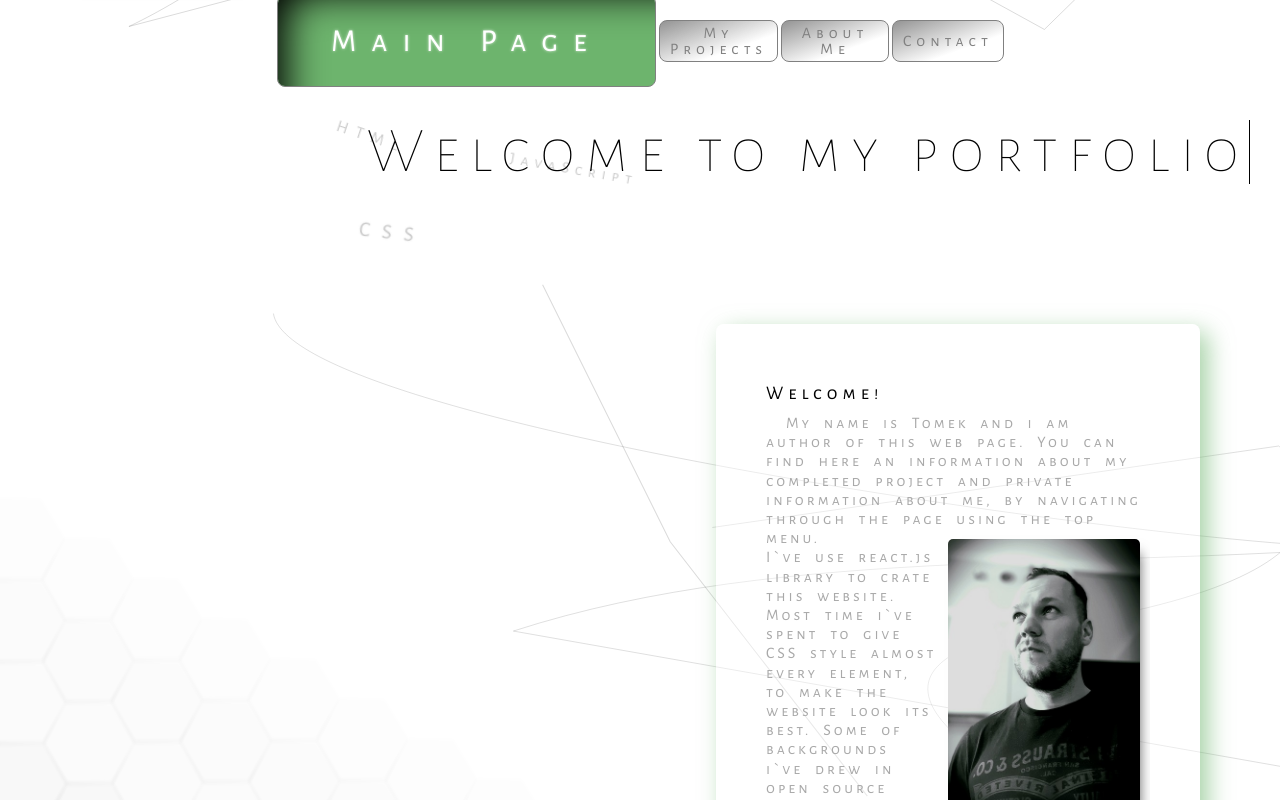
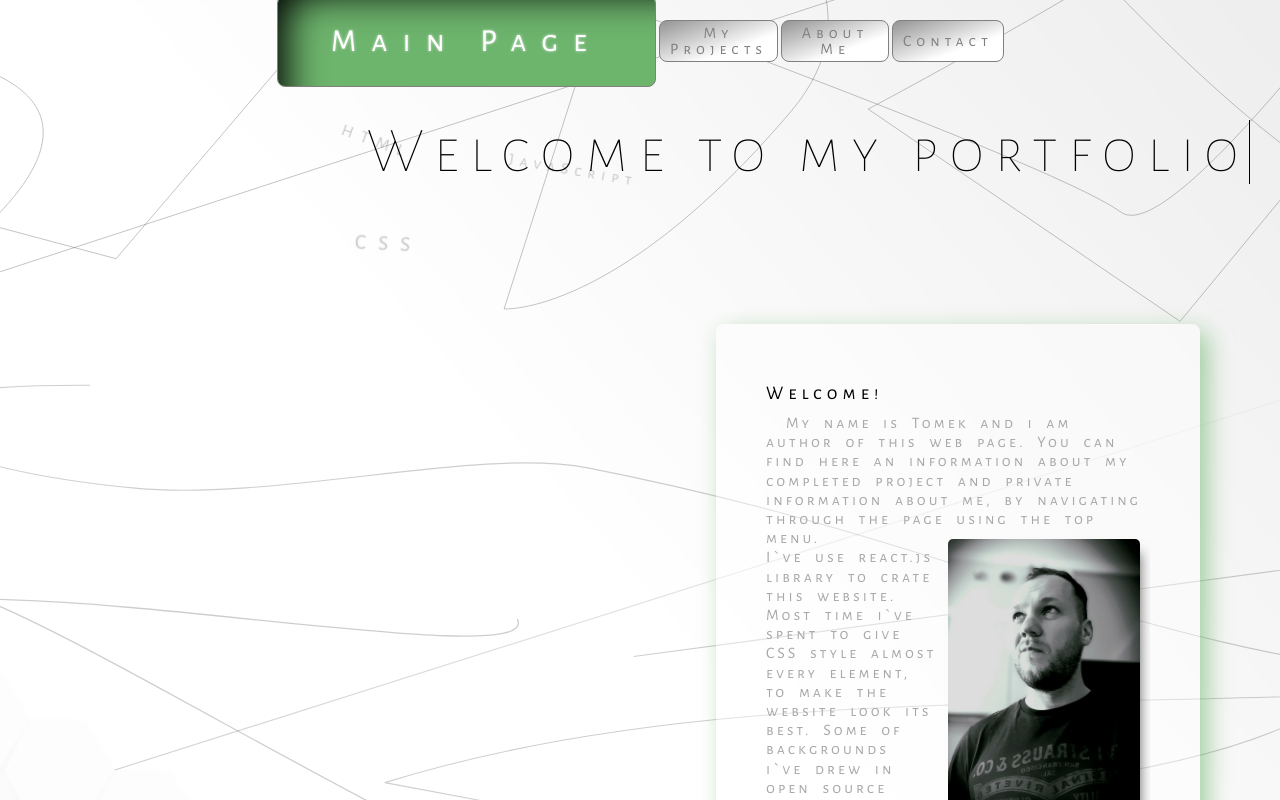
Before and after one commit to trohda/Portfolio-project, a React (Create React App) app: page / in a window 1280 px wide. Shown: the part 320-1120 px from the top of the page. Built offline with nearby package versions, Linux system fonts and the light colour scheme.

Commit message:
Main background change

```diff
--- a/src/App.js
+++ b/src/App.js
@@ -2,12 +2,13 @@ import { BrowserRouter, Route, Routes } from "react-router-dom";
 import AboutMe from "./components/AboutMe/AboutMe";
 import Header from "./components/Header/Header";
 import MainPage from "./components/MainPage/MainPage";
-import Navbar from "./components/Navbar/Navbar";
+
 import Contact from "./components/Contact/Contact";
 import ProjectsList from "./components/ProjectsList/ProjectsList";
 import "./AppStyle.css";
-import { useState } from "react";
+
 import Footer from "./components/Footer/Footer";
+import PageLayout from "./components/PageLayout/PageLayout";
 
 function App() {
   //MOBILE DETECTORS
@@ -22,6 +23,7 @@ function App() {
   return (
     <div>
       <BrowserRouter>
+        <PageLayout>
           <Header />
 
           <Routes>
@@ -30,7 +32,7 @@ function App() {
             <Route path="/aboutme" element={<AboutMe />} />
             <Route path="/contact" element={<Contact />} />
           </Routes>
-
+        </PageLayout>
         <Footer />
       </BrowserRouter>
     </div>
--- a/src/AppStyle.css
+++ b/src/AppStyle.css
@@ -1,7 +1,4 @@
 .MainPage {
-  background-image: url(img/BackgroundMainPage2.svg);
-  background-size: cover;
-  background-position: center;
   background-color: rgba(0, 0, 0, 0);
   animation-name: makeWhite;
   animation-duration: 4s;
--- a/src/components/Header/HeaderStyles.css
+++ b/src/components/Header/HeaderStyles.css
@@ -4,8 +4,8 @@
   display: flex;
   flex-direction: column;
   align-items: center;
-  background-image: url(../../img/headerbcgr1.svg);
-  background-size: cover;
+  /* background-image: url(../../img/headerbcgr1.svg);
+  background-size: cover; */
 }
 
 .photoAndPersonalInfos {
--- a/src/components/MainPage/MainPage.js
+++ b/src/components/MainPage/MainPage.js
@@ -22,13 +22,11 @@ const MainPage = () => {
                 here an information about my completed project and private
                 information about me, by navigating through the page using the
                 top menu.
-                <div className="aboutPagePhotoWrapper">
-                  <Image
-                    src={img}
-                    className={"aboutPagePhoto"}
-                    alt={"Tomek look up Photo"}
-                  />
-                </div>
+                <Image
+                  src={img}
+                  className={"aboutPagePhotoWrapper "}
+                  alt={"Tomek look up Photo"}
+                />
                 <br />
                 I`ve use react.js library to crate this website. Most time i`ve
                 spent to give CSS style almost every element, to make the
--- a/src/components/MainPage/MainPageStyles.css
+++ b/src/components/MainPage/MainPageStyles.css
@@ -4,9 +4,6 @@
   flex-direction: column;
   align-items: flex-end;
   justify-content: space-evenly;
-  background-image: url(../../img/BackgroundMainPage2.svg);
-  background-size: cover;
-  background-position: center;
 }
 
 .mainPageLayoutHeader {
@@ -55,15 +52,10 @@
   display: grid;
   place-content: center;
   -webkit-box-shadow: 7px 7px 12px -7px rgba(0, 0, 0, 0.6);
-
   -moz-box-shadow: 7px 7px 12px -7px rgba(0, 0, 0, 0.6);
   box-shadow: 7px 7px 12px -7px rgba(0, 0, 0, 0.6);
 }
 
-.aboutPagePhoto {
-  width: 100%;
-  border-radius: 5px;
-}
 .pWrapper {
   display: block;
   contain: content;
@@ -71,7 +63,6 @@
 
 .flyingSpanCSS {
   letter-spacing: 10px;
-  /* z-index: -100; */
   opacity: 0.2;
   position: absolute;
   animation-name: flyingSpan;
--- /dev/null
+++ b/src/components/PageLayout/PageLayout.js
@@ -0,0 +1,7 @@
+import "./PageLayoutStles.css";
+
+const PageLayout = (props) => {
+  return <div className="pageLayoutWrapper">{props.children}</div>;
+};
+
+export default PageLayout;
--- /dev/null
+++ b/src/components/PageLayout/PageLayoutStles.css
@@ -0,0 +1,7 @@
+.pageLayoutWrapper {
+  width: 100%;
+  min-height: 1650px;
+  background-image: url(../../img/pageLayoutBackground.svg);
+  background-size: cover;
+  background-position: center;
+}
--- a/src/components/Projects/ProjectDetailsStyles.css
+++ b/src/components/Projects/ProjectDetailsStyles.css
@@ -5,7 +5,7 @@
 .projectDetails {
   border-radius: 8px;
   width: 90%;
-  margin: 30px auto;
+  margin: 65px auto;
   background-color: rgb(117, 117, 18);
   animation-name: showProjectDetails;
   animation-duration: 1.5s;
@@ -171,7 +171,6 @@
   justify-content: center;
   align-items: center;
   align-content: center;
-  /* border: 1px solid black; */
   padding: 35px 30px 10px 10px;
 }
 .projectsScreenshotInDetails {
@@ -226,6 +225,9 @@
   }
 }
 @media only screen and (max-width: 600px) {
+  .projectDetails {
+    margin-top: 180px;
+  }
   .linksAndDescription {
     padding: 20px 10px 10px 10px;
   }
--- a/src/components/ProjectsList/ProjectsList.js
+++ b/src/components/ProjectsList/ProjectsList.js
@@ -18,7 +18,7 @@ const ProjectsList = () => {
   };
 
   return (
-    <section>
+    <section className="projectsListWrapper">
       <div>
         <ProjectDetails
           isActive={showMoreInfo}
--- a/src/components/ProjectsList/ProjectsListStyle.css
+++ b/src/components/ProjectsList/ProjectsListStyle.css
@@ -7,16 +7,21 @@
   width: 90%;
   min-height: 800px;
   padding-top: 40px;
-  margin: 40px auto 0 auto;
+  margin: 65px auto 0 auto;
   border-radius: 25px 25px 0 0;
   -webkit-box-shadow: inset 0px -100px 75px -18px rgba(0, 0, 0, 1);
   -moz-box-shadow: inset 0px -100px 75px -18px rgba(0, 0, 0, 1);
   box-shadow: inset 0px -100px 75px -18px rgba(0, 0, 0, 1);
 }
 
-section {
-  min-height: 640px;
-}
+/* .projectsListWrapper {
+  background-color: rgba(249, 249, 249, 1);
+  background-image: linear-gradient(
+    180deg,
+    rgba(249, 249, 249, 1) 11%,
+    rgba(0, 0, 0, 1) 100%
+  );
+} */
 
 .projectsScreenshot {
   border-radius: 4px;
@@ -34,3 +39,8 @@ section {
   cursor: pointer;
   box-shadow: 8px 8px 26px 2px rgb(155, 155, 155);
 }
+@media only screen and (max-width: 600px) {
+  .projectsList {
+    margin-top: 170px;
+  }
+}
```
Also changed, not shown: src/img/pageLayoutBackground.svg (added). Lines whose indentation alone changed are shown as unchanged.
